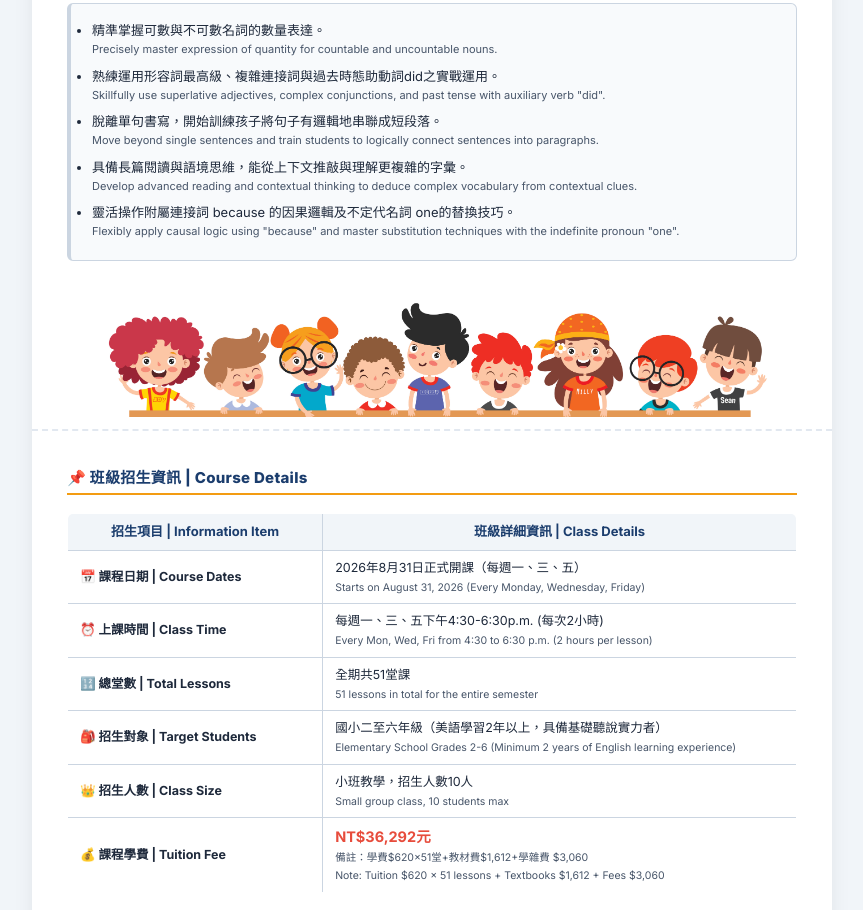
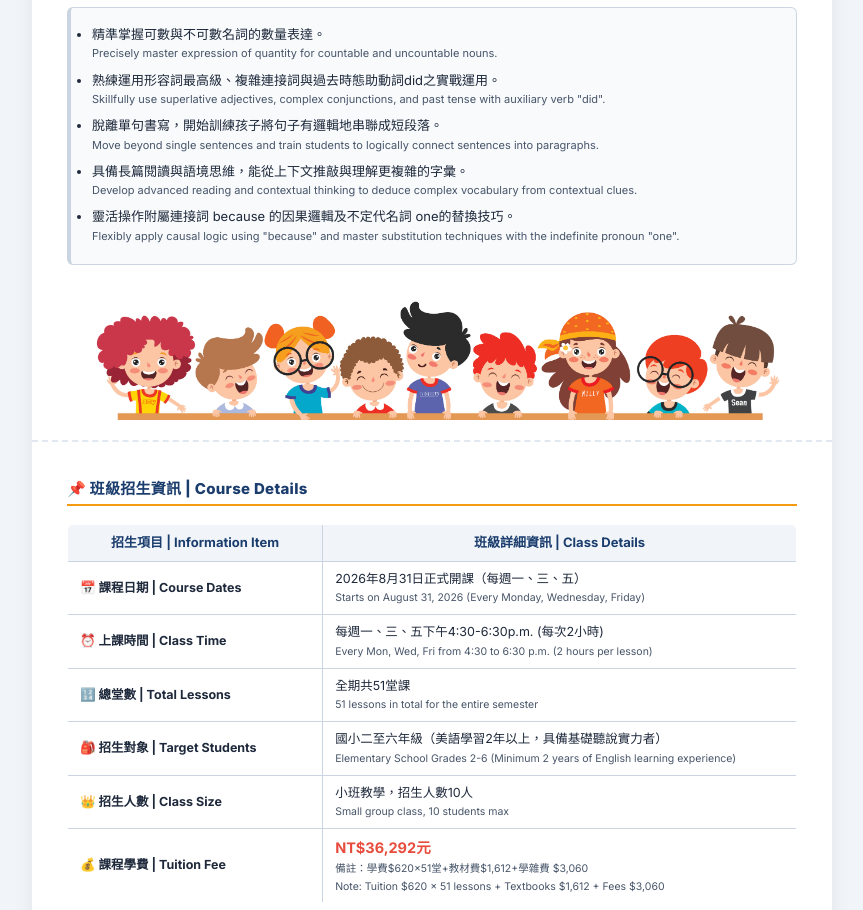
Before and after one commit to bobbyenglishschool/2026BobbyEnglish-ad-lg5.html, a plain HTML site: page index.html in a window 1280 px wide. Shown: the part 1689-2599 px from the top of the page, without its empty margins (208-1071 px from the left). Drawn offline with Linux system fonts and the light colour scheme.

Commit message:
Update index.html

```diff
--- a/index.html
+++ b/index.html
@@ -49,25 +49,21 @@
             overflow: hidden;
         }
 
-        /* 🎯 頁面邊界精準保護，確保 A4 範圍內 100% 契合 */
+        /* 🎯 解鎖硬性限制：螢幕瀏覽時彈性自適應，徹底解決內容隱藏問題！ */
         .page {
             position: relative;
             background: #fff;
-            padding: 30px 35px 12px 35px;
-            overflow: hidden;
+            padding: 30px 35px 20px 35px;
+            overflow: visible; /* 螢幕瀏覽時允許自然延伸 */
             display: flex;
             flex-direction: column;
             justify-content: space-between;
-            min-height: 1050px;
-            max-height: 1060px;
+            min-height: 980px; /* 改為彈性最小高度 */
             border-bottom: 2px dashed #e2e8f0;
-            page-break-after: always;
-            page-break-inside: avoid;
         }
 
         .page:last-child {
             border-bottom: none;
-            page-break-after: avoid;
         }
 
         .page-content {
@@ -143,6 +139,7 @@
             letter-spacing: 0.5px;
         }
 
+        /* 🎯 校標尺寸微調 */
         .logo-img {
             width: 100%;
             max-width: 130px;
@@ -249,12 +246,11 @@
             font-weight: 700;
         }
 
-        /* 🎯 表格容器保護，防止超出頁面 */
+        /* 🎯 表格容器保護 */
         .table-container {
             width: 100%;
             margin-top: 8px;
             margin-bottom: 10px;
-            page-break-inside: avoid;
         }
 
         table.ad-table {
@@ -266,7 +262,6 @@
             border: 1px solid var(--border-color);
             border-radius: 6px;
             overflow: hidden;
-            page-break-inside: avoid;
         }
 
         table.ad-table th, table.ad-table td {
@@ -301,7 +296,6 @@
             font-size: 13px;
             border: 1px solid var(--border-color);
             border-left-width: 4px;
-            page-break-inside: avoid;
         }
 
         .info-card {
@@ -311,7 +305,6 @@
             border-radius: 6px;
             margin-top: 6px;
             margin-bottom: 10px;
-            page-break-inside: avoid;
         }
 
         .note {
@@ -333,22 +326,21 @@
             word-break: break-word;
         }
 
-        /* 🎯 頁尾圖片容器與高度嚴格鎖定 (防止推擠溢頁) */
+        /* 🎯 頁尾圖片容器與高度彈性鎖定 */
         .footer-image-box {
             width: calc(100% + 70px);
             margin-left: -35px;
-            margin-top: 6px;
+            margin-top: 10px;
             overflow: hidden;
             display: flex;
             justify-content: center;
             align-items: flex-end;
-            page-break-inside: avoid;
         }
 
         .page-footer-img {
             width: auto;
             max-width: 96%;
-            max-height: 130px; /* 精準控制高度，確保 100% 不會卡出頁面邊界 */
+            max-height: 135px;
             object-fit: contain;
             display: block;
             margin: 0 auto;
@@ -359,13 +351,12 @@
         .last-page-footer-box {
             width: calc(100% + 70px);
             margin-left: -35px;
-            margin-top: 6px;
+            margin-top: 10px;
             display: flex;
             flex-direction: column;
             align-items: center;
             justify-content: flex-end;
-            gap: 8px;
-            page-break-inside: avoid;
+            gap: 10px;
         }
 
         .join-us-btn-container {
@@ -391,7 +382,7 @@
             filter: drop-shadow(0 5px 10px rgba(0,0,0,0.2));
         }
 
-        /* 🖨️ 列印防護：進行 A4 紙張列印時自動展開全文字與圖檔安全邊界 */
+        /* 🖨️ 列印專用防護罩：只有在「真正列印紙張」時才精準鎖定 A4 尺寸！ */
         @media print {
             body { background-color: #fff; padding: 0; margin: 0; }
             .ad-container { max-width: 100%; width: 100%; box-shadow: none; border-radius: 0; }
@@ -405,7 +396,7 @@
                 padding: 15mm 18mm 0 18mm !important;
                 margin: 0;
                 border-bottom: none;
-                overflow: hidden;
+                overflow: hidden !important; /* 列印時鎖定邊界 */
             }
             .page:last-child { page-break-after: avoid; }
             .description-scroll-box { max-height: none !important; overflow-y: visible !important; border: none !important; padding: 0 !important; }
@@ -416,12 +407,15 @@
             .last-page-footer-box { width: calc(100% + 36mm) !important; margin-left: -18mm !important; }
             .page-footer-img { max-height: 120px !important; }
             .join-us-btn-container { display: none !important; }
+            table.ad-table, .info-card, .grammar-section, .footer-image-box, .last-page-footer-box {
+                page-break-inside: avoid;
+            }
         }
 
         @media (max-width: 768px) {
             body { padding: 0; }
             .ad-container { border-radius: 0; box-shadow: none; }
-            .page { padding: 20px 15px 0 15px; min-height: auto; max-height: none; }
+            .page { padding: 20px 15px 15px 15px; min-height: auto; }
             .header-flex-box { padding: 15px 18px; flex-direction: column-reverse; text-align: center; }
             .title-group { text-align: center; width: 100%; }
             .logo-img { max-width: 110px; margin-bottom: 8px; }
@@ -455,7 +449,7 @@
 
             <h2 class="section-heading">💡 課程理念 | Course Concept</h2>
 
-            <!-- 📜 動態捲動卡片升級區塊（100% 鎖定第一頁空間） -->
+            <!-- 📜 動態捲動卡片升級區塊（完美兼顧畫面與滾動） -->
             <div class="description-scroll-box">
                 <span class="scroll-tip-badge">📜 滾動滑鼠或上下滑動閱讀 (Scroll)</span>
                 <p class="paragraph-desc" style="font-size: 13.5px; color: var(--uci-blue); font-weight: 700; margin-bottom: 6px;">
```
